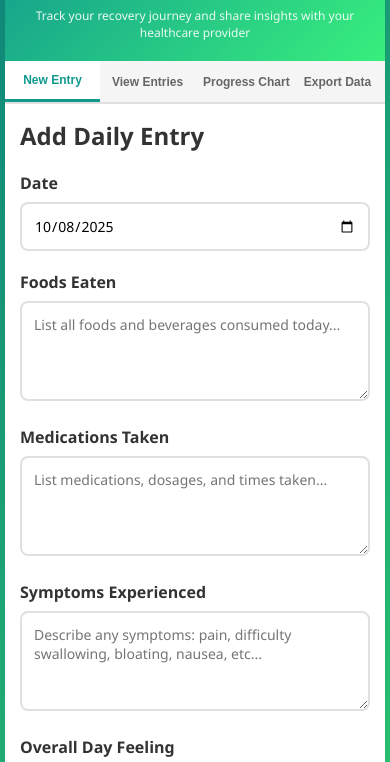
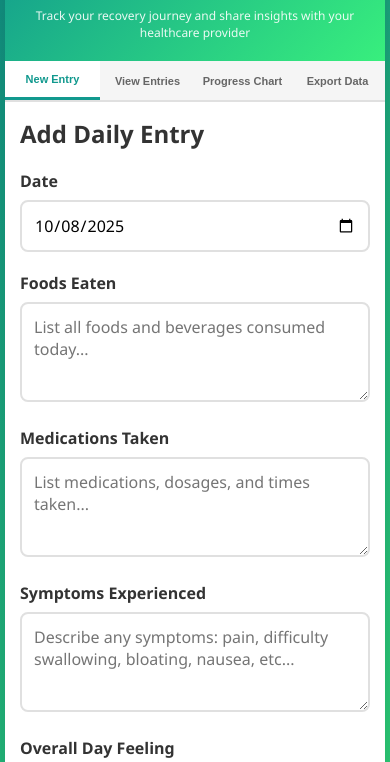
Before and after one commit to CalenCritchfield/Nissan-recovery, a plain HTML site: page index.html in a window 390 px wide. Shown: the part 82-844 px from the top of the page. Drawn offline with nearby package versions, Linux system fonts and the light colour scheme.

Commit message:
updated style.css

```diff
--- a/style.css
+++ b/style.css
@@ -86,9 +86,9 @@ body {
 
 @media (max-width: 768px) {
   .tab {
-    font-size: 12px;
-    padding: 12px 8px;
-    min-width: 80px;
+    font-size: 11px;
+    padding: 12px 6px;
+    min-width: 70px;
   }
 }
 
@@ -129,7 +129,7 @@ select {
   padding: 12px;
   border: 2px solid #e0e0e0;
   border-radius: 8px;
-  font-size: 14px;
+  font-size: 16px;
   font-family: inherit;
   transition: border-color 0.3s;
 }
```
Also changed, not shown: 1 other file.
